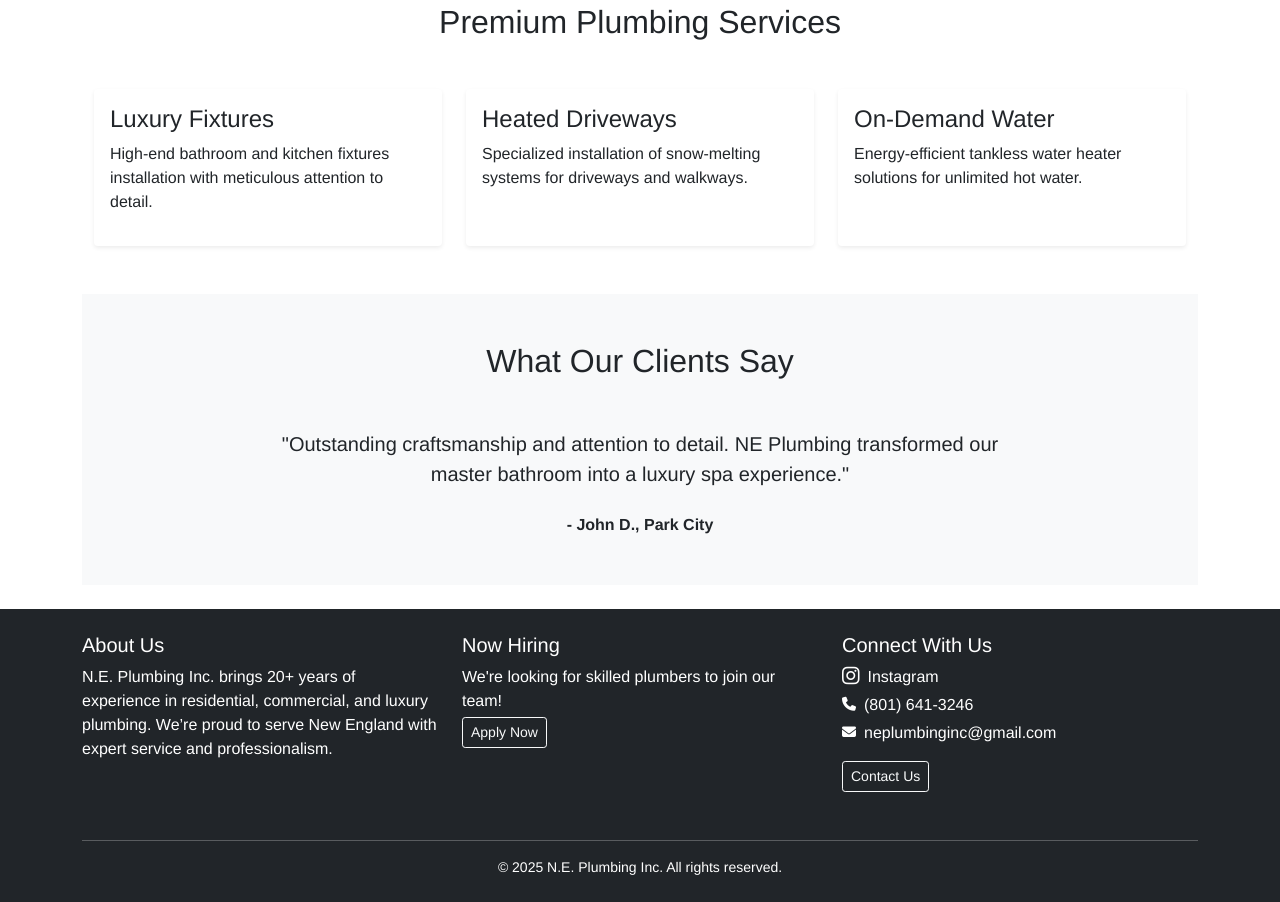
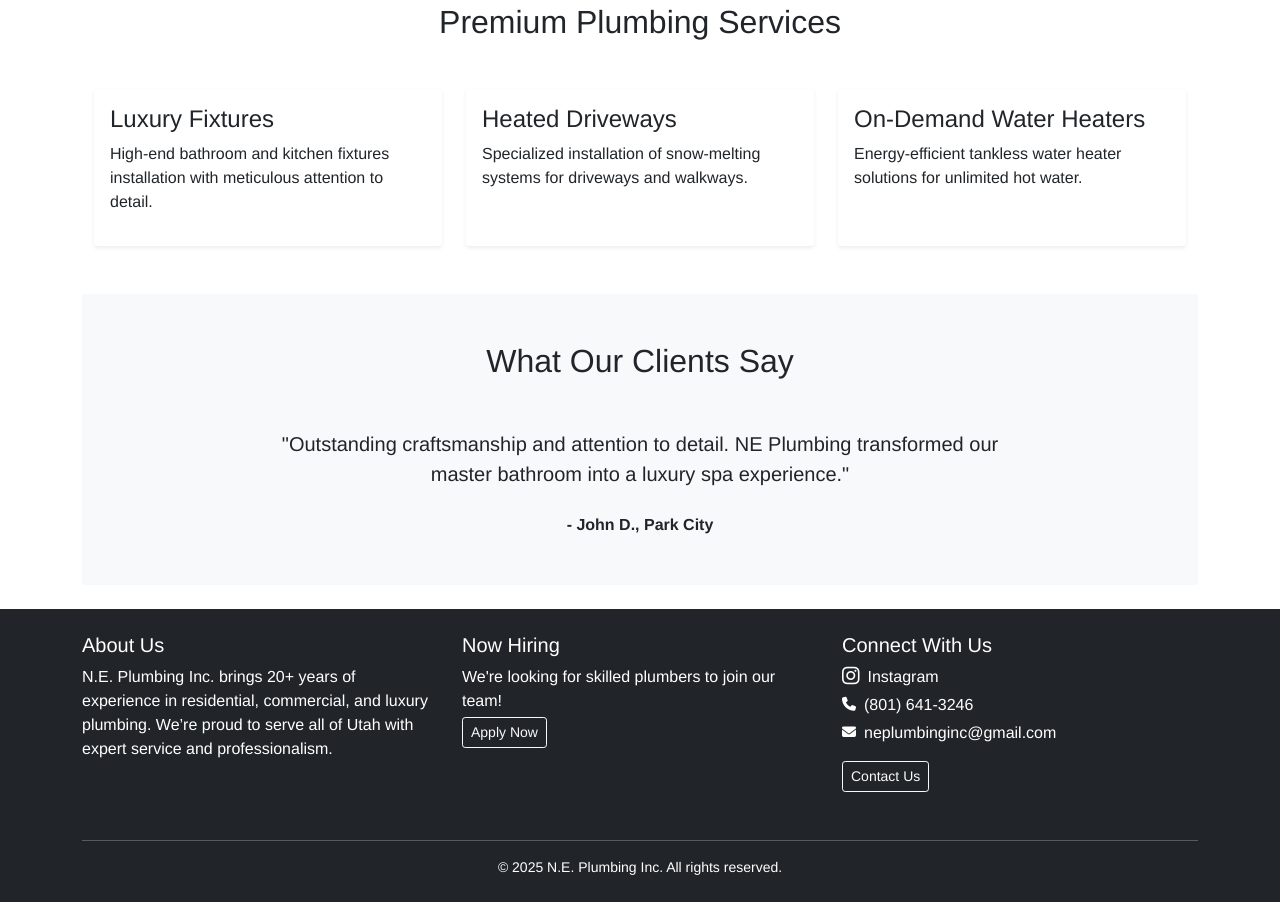
Before and after one commit to bretpdev/NEPlumbingInc, an ASP.NET Core app: page / in a window 1280 px wide. Shown: the part 867-1769 px from the top of the page. Run offline with ASP.NET Core 8, Linux system fonts and the light colour scheme; style sheets or scripts are compiled from the project's sources; the project's own start-up code is not run, and a stand-in starts its controllers and pages; some libraries are stand-ins or nearby versions.

Commit message:
Few udpates to wording

```diff
--- a/NEPlumbingInc/Components/Layout/MainLayout.razor
+++ b/NEPlumbingInc/Components/Layout/MainLayout.razor
@@ -61,7 +61,7 @@
             <div class="col-md-4 mb-3">
                 <h5>About Us</h5>
                 <p class="mb-0">N.E. Plumbing Inc. brings 20+ years of experience in residential, commercial, and luxury
-                    plumbing. We’re proud to serve New England with expert service and professionalism.</p>
+                    plumbing. We’re proud to serve all of Utah with expert service and professionalism.</p>
             </div>
 
             <!-- Now Hiring -->
@@ -76,7 +76,7 @@
                 <h5>Connect With Us</h5>
 
                 <p class="mb-1">
-                    <a href="https://www.instagram.com/YOUR_INSTAGRAM_HANDLE" target="_blank" rel="noopener noreferrer"
+                    <a href="https://www.instagram.com/neplumbinginc" target="_blank" rel="noopener noreferrer"
                         class="text-white text-decoration-none">
                         <i class="fab fa-instagram fa-lg me-2"></i>Instagram
                     </a>
--- a/NEPlumbingInc/Components/Pages/Authentication/AdminLogin.razor
+++ b/NEPlumbingInc/Components/Pages/Authentication/AdminLogin.razor
@@ -11,7 +11,7 @@
                 <h3 class="card-title mb-0">Admin Login</h3>
             </div>
             <div class="card-body">
-                <EditForm Model="loginModel" OnValidSubmit="HandleLogin">
+                <EditForm Model="loginModel" OnValidSubmit="HandleLogin" FormName="adminLoginForm">
                     <DataAnnotationsValidator />
                     <ValidationSummary class="text-danger mb-3" />
 
--- a/NEPlumbingInc/Components/Pages/Home.razor
+++ b/NEPlumbingInc/Components/Pages/Home.razor
@@ -162,7 +162,7 @@
                 <div class="card h-100 border-0 shadow-sm">
                     <div class="card-body">
                         <i class="bi bi-water display-4 text-primary mb-3"></i>
-                        <h3 class="h4">On-Demand Water</h3>
+                        <h3 class="h4">On-Demand Water Heaters</h3>
                         <p>Energy-efficient tankless water heater solutions for unlimited hot water.</p>
                     </div>
                 </div>
--- a/NEPlumbingInc/Program.cs
+++ b/NEPlumbingInc/Program.cs
@@ -14,10 +14,13 @@ builder.Services.AddAuthentication(CookieAuthenticationDefaults.AuthenticationSc
         options.LoginPath = "/admin-login";
         options.LogoutPath = "/admin-logout";
         options.AccessDeniedPath = "/access-denied";
+        options.ExpireTimeSpan = TimeSpan.FromDays(30);
+        options.SlidingExpiration = true;
     });
 
 // Add authorization
 builder.Services.AddAuthorization();
+builder.Services.AddCascadingAuthenticationState();
 
 // Register authentication services
 builder.Services.AddScoped<IAuthenticationService, AuthenticationService>();
```
